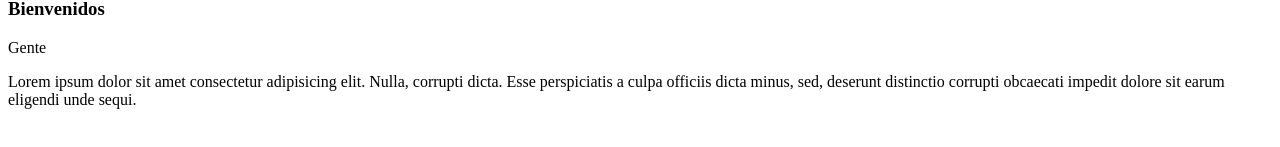
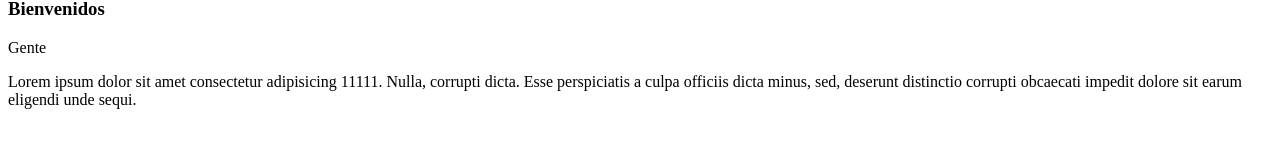
Before and after one commit to Renzin1997/Prueba, a plain HTML site: page index.html in a window 1280 px wide. Shown: the part 129-276 px from the top of the page. Drawn offline with Linux system fonts and the light colour scheme.

Commit message:
Agrege unos 1

```diff
--- a/index.html
+++ b/index.html
@@ -11,6 +11,6 @@
     <h2>Renzo Camara</h2>
     <h3>Bienvenidos</h3>
     <p>Gente</p>
-    <p>Lorem ipsum dolor sit amet consectetur adipisicing elit. Nulla, corrupti dicta. Esse perspiciatis a culpa officiis dicta minus, sed, deserunt distinctio corrupti obcaecati impedit dolore sit earum eligendi unde sequi.</p>
+    <p>Lorem ipsum dolor sit amet consectetur adipisicing 11111. Nulla, corrupti dicta. Esse perspiciatis a culpa officiis dicta minus, sed, deserunt distinctio corrupti obcaecati impedit dolore sit earum eligendi unde sequi.</p>
 </body>
 </html>
```
